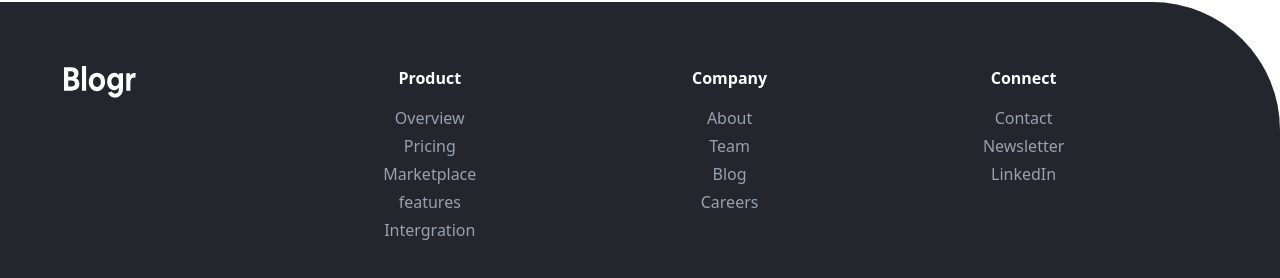
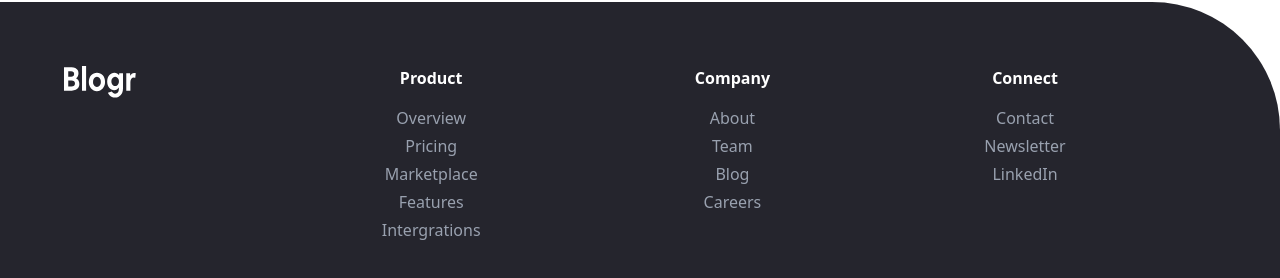
Before and after one commit to emmanueltn007/front-end-mentor-challenges-junior, a React (Vite) app in the folder html-css-and-js/blogr-landing-page/: page / in a window 1280 px wide. Shown: the part 2222-2500 px from the top of the page. Built offline with nearby package versions, Linux system fonts and the light colour scheme.

Commit message:
Made a separate file for dropdown items and reused the code in the footer

```diff
--- a/html-css-and-js/blogr-landing-page/src/components/Footer.jsx
+++ b/html-css-and-js/blogr-landing-page/src/components/Footer.jsx
@@ -1,6 +1,15 @@
+import CompanyDropdownItems from "./nav-dropdown-items/CompanyDropdownItems";
+import ConnectDropdownItems from "./nav-dropdown-items/ConnectDropdownItems";
+import ProductDropdownItems from "./nav-dropdown-items/ProductDropDownItems";
+
 function Footer () {
+    const footerListClass = "flex flex-col items-center gap-1 text-gray-400";
+
+    const footerItemClass = "cursor-pointer w-fit hover:text-white transition duration-300 ease-in-out relative after:content-[''] after:absolute after:-bottom-1 after:left-0 after:h-0.5 "
+                            + "after:w-0 after:bg-white hover:after:w-full after:transition-all after:duration-300 after:ease-in-out"
+
     return (
-        <footer className="py-8 md:py-16 px-8 md:pl-16 bg-[hsl(240,10%,16%)] text-center flex flex-col gap-16 md:flex-row max-md:items-center rounded-tr-[128px]">
+        <footer className="py-16 px-8 md:pl-16 bg-[hsl(240,10%,16%)] text-center flex flex-col gap-16 md:flex-row max-md:items-center rounded-tr-[128px]">
             <div>
                 <img className="h-8" src="/images/logo.svg" alt="blogr logo image" />
             </div>
@@ -9,58 +18,28 @@ function Footer () {
                     <p className="font-bold">
                         Product
                     </p>
-                    <ul className="flex flex-col gap-1 text-gray-400">
-                        <li>
-                            Overview
-                        </li>
-                        <li>
-                            Pricing
-                        </li>
-                        <li>
-                            Marketplace
-                        </li>
-                        <li>
-                            features
-                        </li>
-                        <li>
-                            Intergration
-                        </li>
-                    </ul>
+                    <ProductDropdownItems
+                        listClass={footerListClass}
+                        itemClass={footerItemClass}
+                    />
                 </div>
                 <div className="flex flex-col gap-4">
                     <p className="font-bold">
                         Company
                     </p>
-                    <ul className="flex flex-col gap-1 text-gray-400">
-                        <li>
-                            About
-                        </li>
-                        <li>
-                            Team
-                        </li>
-                        <li>
-                            Blog
-                        </li>
-                        <li>
-                            Careers
-                        </li>
-                    </ul>
+                    <CompanyDropdownItems
+                        listClass={footerListClass}
+                        itemClass={footerItemClass}
+                    />
                 </div>
                 <div className="flex flex-col gap-4">
                     <p className="font-bold">
                         Connect
                     </p>
-                    <ul className="flex flex-col gap-1 text-gray-400">
-                        <li>
-                            Contact
-                        </li>
-                        <li>
-                            Newsletter
-                        </li>
-                        <li>
-                            LinkedIn
-                        </li>
-                    </ul>
+                    <ConnectDropdownItems
+                        listClass={footerListClass}
+                        itemClass={footerItemClass}
+                    />
                 </div>
             </nav>
         </footer>
--- /dev/null
+++ b/html-css-and-js/blogr-landing-page/src/components/nav-dropdown-items/CompanyDropdownItems.jsx
@@ -0,0 +1,20 @@
+import dropdownItems from "../../data/navDropdownItems";
+
+function CompanyDropdownItems ({ listClass, itemClass }) {
+    return (
+        <ul className={listClass}>
+            {dropdownItems.company.map((companyItem) => {
+                return (
+                    <li
+                        key={companyItem}
+                        className={itemClass}
+                    >
+                        {companyItem}
+                    </li>
+                );
+            })}
+        </ul>
+    );
+}
+
+export default CompanyDropdownItems
--- /dev/null
+++ b/html-css-and-js/blogr-landing-page/src/components/nav-dropdown-items/ConnectDropdownItems.jsx
@@ -0,0 +1,20 @@
+import dropdownItems from "../../data/navDropdownItems";
+
+function ConnectDropdownItems ({ listClass, itemClass }) {
+    return (
+        <ul className={listClass}>
+            {dropdownItems.connect.map((connectItem) => {
+                return (
+                    <li
+                        key={connectItem}
+                        className={itemClass}
+                    >
+                        {connectItem}
+                    </li>
+                );
+            })}
+        </ul>
+    );
+}
+
+export default ConnectDropdownItems
--- /dev/null
+++ b/html-css-and-js/blogr-landing-page/src/components/nav-dropdown-items/ProductDropDownItems.jsx
@@ -0,0 +1,20 @@
+import navDropdownItems from "../../data/navDropdownItems";
+
+function ProductDropdownItems ({ listClass, itemClass}) {
+    return (
+        <ul className={listClass}>
+            {navDropdownItems.product.map((productItem) => {
+                return (
+                    <li
+                        key={productItem}
+                        className={itemClass}
+                    >
+                        {productItem}
+                    </li>
+                );
+            })}
+        </ul>
+    );
+}
+
+export default ProductDropdownItems
--- /dev/null
+++ b/html-css-and-js/blogr-landing-page/src/data/navDropdownItems.js
@@ -0,0 +1,7 @@
+const dropdownItems = {
+    product: ["Overview", "Pricing", "Marketplace", "Features", "Intergrations"],
+    company: ["About", "Team", "Blog", "Careers"],
+    connect: ["Contact", "Newsletter", "LinkedIn"]
+}
+
+export default dropdownItems
```
